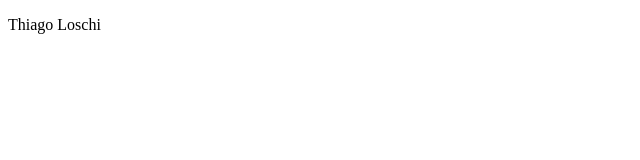
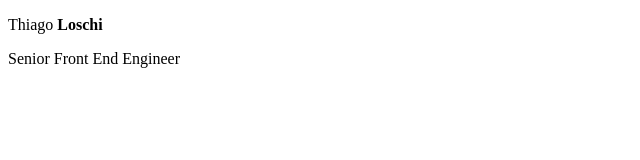
Before and after one commit to thiagoloschi/personal-website-2019, a Gatsby site: page / in a window 1280 px wide. Shown: the whole page, without its empty margins (0-640 px from the left). Built offline with nearby package versions, Linux system fonts and the light colour scheme; Gatsby itself is replaced by a stand-in of ours.

Commit message:
Adds BusinessCard
BusinessCard is a component that shows info about the website owner, such as name, job title and contact information

```diff
--- /dev/null
+++ b/src/components/BusinessCard/BusinessCard.js
@@ -0,0 +1,25 @@
+import React from 'react';
+import PropTypes from 'prop-types';
+
+BusinessCard.propTypes = {
+  name: PropTypes.shape({
+    firstName: PropTypes.string,
+    lastName: PropTypes.string,
+  }),
+  jobTitle: PropTypes.string,
+  socials: PropTypes.arrayOf,
+};
+
+export default function BusinessCard({ name, jobTitle }) {
+  const { firstName, lastName } = name;
+
+  return (
+    <section>
+      <p>
+        {firstName}
+        <strong> {lastName}</strong>
+      </p>
+      <p>{jobTitle}</p>
+    </section>
+  );
+}
--- /dev/null
+++ b/src/components/BusinessCard/index.js
@@ -0,0 +1 @@
+export { default } from './BusinessCard';
--- a/src/pages/index.js
+++ b/src/pages/index.js
@@ -1,5 +1,10 @@
-import React from 'react'
+import React from 'react';
+import BusinessCard from '../components/BusinessCard';
 
-const IndexPage = () => <p>Thiago Loschi</p>
+const IndexPage = () => (
+  <main>
+    <BusinessCard name={{ firstName: 'Thiago', lastName: 'Loschi' }} jobTitle="Senior Front End Engineer" />
+  </main>
+);
 
-export default IndexPage
+export default IndexPage;
```
Also changed, not shown: package.json (+6 -3 lines), 2 other files.
